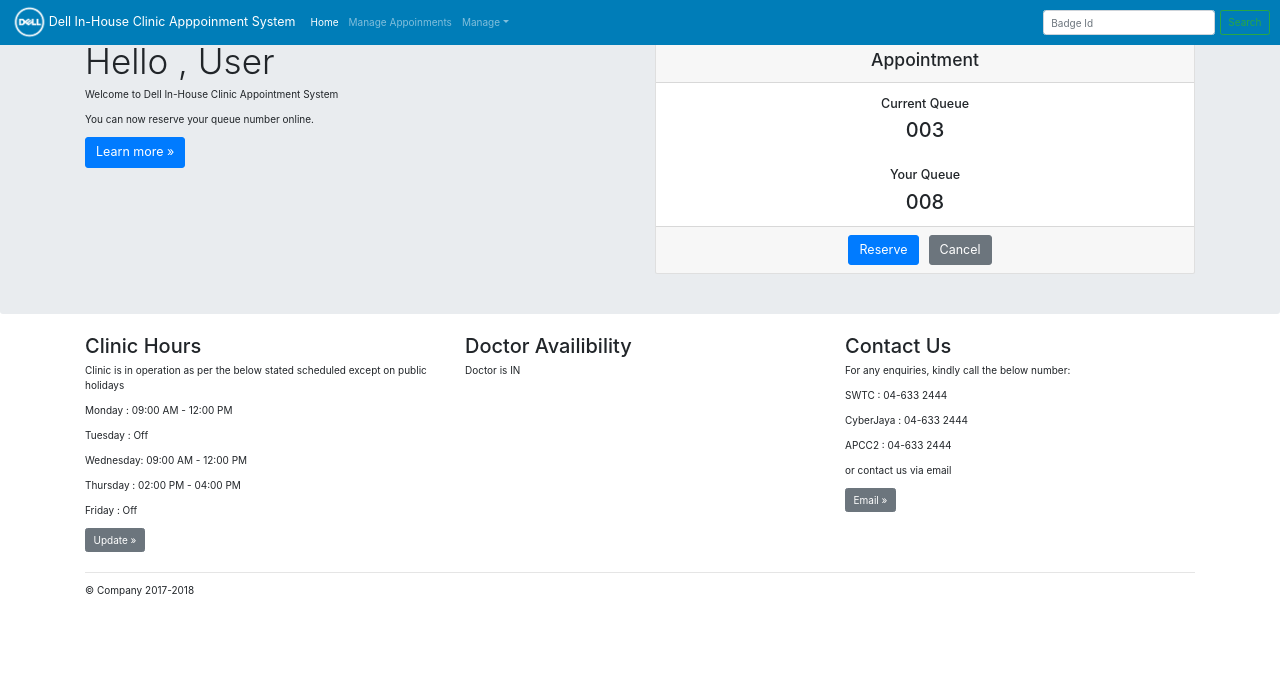
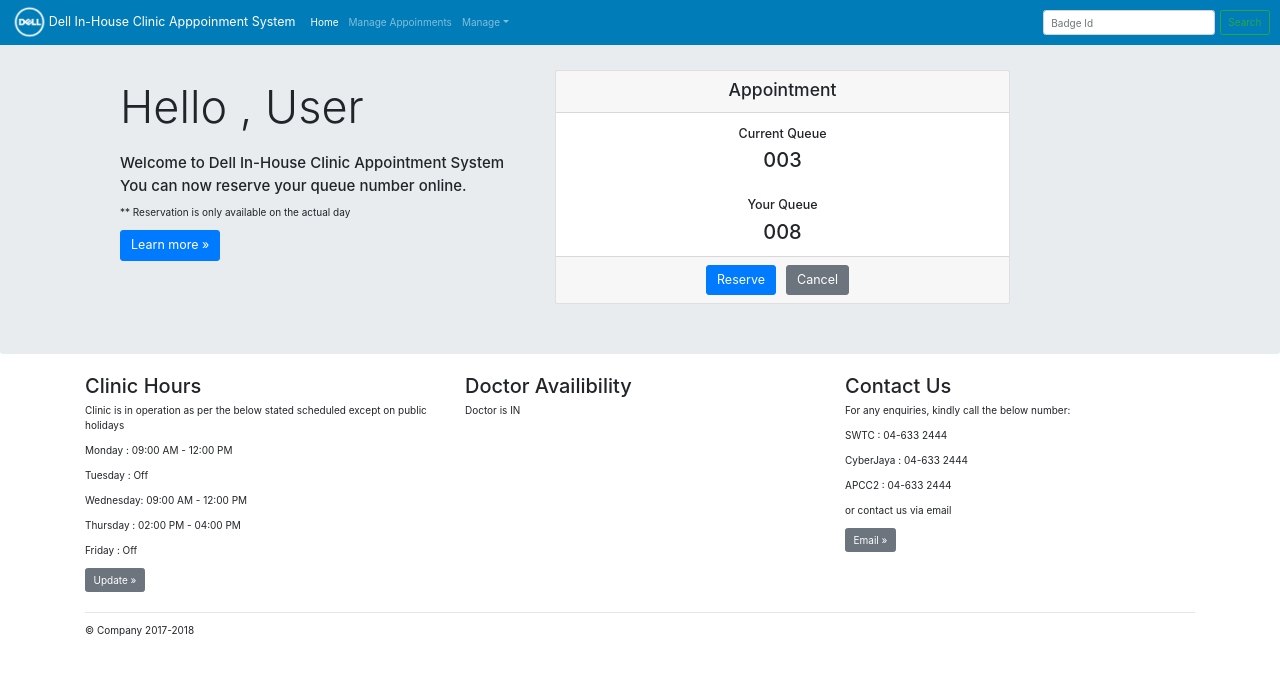
Before and after one commit to beechootan/repo, an Angular app in the folder angular/clinic/: page / in a window 1280 px wide. Shown: the top 674 px of the page. Built offline with nearby package versions, Linux system fonts and the light colour scheme.

Commit message:
ui/alignJumbotronTexts

```diff
--- a/angular/clinic/src/app/home/home.component.html
+++ b/angular/clinic/src/app/home/home.component.html
@@ -57,13 +57,16 @@
       <div class="jumbotron">
           <div class="container">
               <div class="row">
-                  <div class="col-md-6">
-                      <h5 class="display-4">Hello , User</h5>
-                      <p>Welcome to Dell In-House Clinic Appointment System</p>
-                      <p>You can now reserve your queue number online.</p>
-                      <p><a class="btn btn-primary btn-lg" href="#" role="button">Learn more &raquo;</a></p>
+                  <div class="col-md-5" style="margin-top:20px; padding: 20px;">
+                      <!-- <div class="col-md-5" style="margin-top:20px; padding: 5px;border:2px solid red;"> -->
+                      <h5 class="display-3" style="margin-left:30px; margin-bottom:20px">Hello , User</h5>
+                      <h4 style="margin-left:30px;">Welcome to Dell In-House Clinic Appointment System</h4>
+                      <h4 style="margin-left:30px;">You can now reserve your queue number online.</h4>
+                      <p></p>
+                      <p style="margin-left:30px;">** Reservation is only available on the actual day</p>
+                      <p style="margin-left:30px;"><a class="btn btn-primary btn-lg" href="#" role="button">Learn more &raquo;</a></p>
                   </div>
-                  <div class="col-md-6">
+                  <div class="col-md-5" style="margin-top:20px; padding: 10px;">
                       <div class="card text-center">
                           <div class="card-header">
                               <h3>Appointment </h3>
--- a/angular/clinic/src/app/home/home.component.scss
+++ b/angular/clinic/src/app/home/home.component.scss
@@ -1,3 +1,7 @@
+#messageBoard {
+    margin-left:30px;
+}
+
 #container1 {
     -webkit-column-count: 1;
     -moz-column-count: 1;
@@ -43,6 +47,9 @@
         #747578;
 
         }
+
+
+
 /*!
  * Bootstrap v4.3.1 (https://getbootstrap.com/)
  * Copyright 2011-2019 The Bootstrap Authors
```
